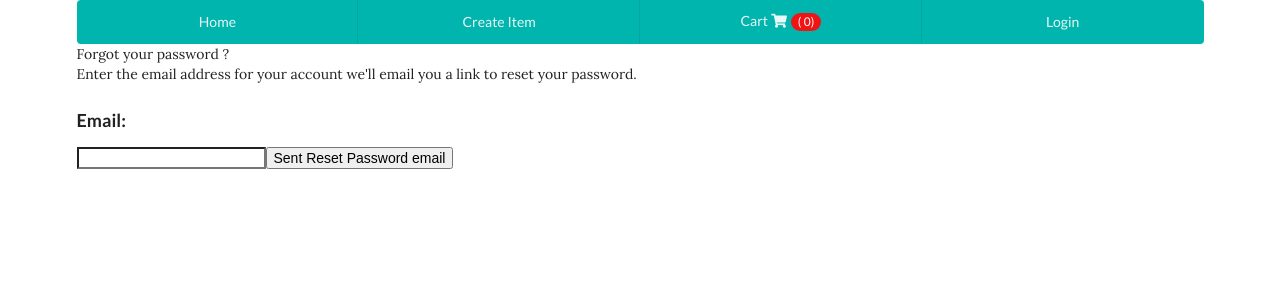
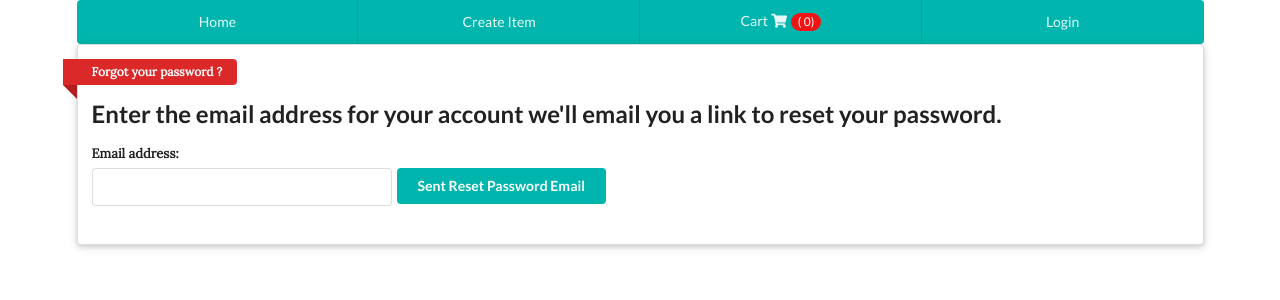
Before and after one commit to ThanhTran1324/shoppingcart, a React (Create React App) app: page /shoppingcart/forgotpassword in a window 1280 px wide. Shown: the top 300 px of the page. Built offline with nearby package versions, Linux system fonts and the light colour scheme; no server answers.

Commit message:
add new loginrequite component

```diff
--- a/src/actions/index.js
+++ b/src/actions/index.js
@@ -6,8 +6,7 @@ import {
   ITEM_DELETE,
   ITEM_FETCH,
   ITEM_EDIT,
-  ITEM_SORTED,
-  ITEM_FILTERED
+  ITEM_SORTED
 } from "./types";
 import { cartClean } from "./cartActions/";
 import uuid from "uuid";
@@ -194,14 +193,3 @@ export const itemSorted = (name, value) => (dispatch, getState) => {
     payload: sortedItems
   });
 };
-
-export const itemSearch = formValues => (dispatch, getState) => {
-  let items = getState().items;
-  let keyword = formValues.search;
-  //filter function
-  let filteredItem = [];
-  dispatch({
-    type: ITEM_FILTERED,
-    payload: filteredItem
-  });
-};
--- a/src/actions/types.js
+++ b/src/actions/types.js
@@ -6,4 +6,3 @@ export const ITEMS_FETCH = "ITEMS_FETCH";
 export const ITEM_FETCH = "ITEM_FETCH";
 export const ITEM_DELETE = "ITEM_DELETE";
 export const ITEM_SORTED = "ITEM_SORTED";
-export const ITEM_FILTERED = "ITEM_FILTERED";
--- a/src/components/CartView.js
+++ b/src/components/CartView.js
@@ -1,11 +1,13 @@
 import React, { Component } from "react";
 import { connect } from "react-redux";
+import { Link } from "react-router-dom";
 //import { Link } from "react-router-dom";
 import { cartRemove, cartFetch } from "../actions/cartActions";
 import PaypalButton from "./PaypalButton";
+import LoginRequiteBanner from "./LoginRequiteBanner";
 export class CartView extends Component {
   state = {
-    total: 5
+    total: 0
   };
 
   componentDidMount() {
@@ -60,7 +62,21 @@ export class CartView extends Component {
     });
     return totalprice;
   };
+  LoginRequiteContent = () => {
+    return (
+      <div>
+        Please{" "}
+        {
+          <Link className="ui teal button" to="/shoppingcart/login">
+            Login
+          </Link>
+        }{" "}
+        To Start Shopping!
+      </div>
+    );
+  };
   render() {
+    if (this.props.isSignedIn) {
       if (this.props.cart !== null) {
         return (
           <div className="ui container" style={{ justifyContent: "center" }}>
@@ -84,11 +100,20 @@ export class CartView extends Component {
           </div>
         );
       } else return <div>Your Cart is empty !</div>;
+    } else {
+      return (
+        <LoginRequiteBanner
+          banner="Please Login"
+          content={this.LoginRequiteContent()}
+        ></LoginRequiteBanner>
+      );
+    }
   }
 }
 const mapStateToProps = state => {
   return {
-    cart: state.cart
+    cart: state.cart,
+    isSignedIn: state.auth.isSignedIn
   };
 };
 export default connect(mapStateToProps, { cartRemove, cartFetch })(CartView);
--- a/src/components/ForGotPassword.js
+++ b/src/components/ForGotPassword.js
@@ -1,7 +1,40 @@
 import React, { Component } from "react";
 import firebase from "firebase";
+
+import LoginRequiteBanner from "./LoginRequiteBanner";
 export class ForGotPassword extends Component {
   componentWillMount = () => {};
+  content = () => {
+    return (
+      <div>
+        <h2>
+          Enter the email address for your account we'll email you a link to
+          reset your password.
+        </h2>
+        <p></p>
+        <form className="ui form">
+          <div class="field">
+            <label>Email address: </label>
+            <input
+              type="text"
+              id="email"
+              autoComplete="off"
+              style={{ width: "300px" }}
+            ></input>
+            <button
+              onClick={this.handleSubmit}
+              className="ui interted teal button "
+              style={{ marginLeft: "5px" }}
+            >
+              Sent Reset Password Email
+            </button>
+            <h2 id="output"> </h2>
+          </div>
+        </form>
+        <p></p>
+      </div>
+    );
+  };
   handleSubmit = event => {
     event.preventDefault();
     var auth = firebase.auth();
@@ -21,19 +54,10 @@ export class ForGotPassword extends Component {
   };
   render() {
     return (
-      <div className="ui container">
-        <form>
-          <label>Forgot your password ? </label>
-          <p>
-            Enter the email address for your account we'll email you a link to
-            reset your password.
-          </p>
-          <h3>Email: </h3>
-          <input type="text" id="email"></input>
-          <button onClick={this.handleSubmit}>Sent Reset Password email</button>
-          <h2 id="output"> </h2>
-        </form>
-      </div>
+      <LoginRequiteBanner
+        banner="Forgot your password ? "
+        content={this.content()}
+      ></LoginRequiteBanner>
     );
   }
 }
--- a/src/components/ItemList.js
+++ b/src/components/ItemList.js
@@ -5,6 +5,7 @@ import { Link } from "react-router-dom";
 import { itemsFetch } from "../actions";
 import { cartAdd } from "../actions/cartActions";
 import SortAndFilter from "./SortAndFilter";
+
 export class ItemList extends Component {
   componentDidMount() {
     this.props.itemsFetch();
@@ -105,7 +106,11 @@ export class ItemList extends Component {
     });
   };
   render() {
-    if (Object.keys(this.props.items).length === 0) {
+    console.log(this.props.sortAndFilterFormValue);
+    if (
+      Object.keys(this.props.items).length === 0 &&
+      !this.props.sortAndFilterFormValue
+    ) {
       return (
         <div className="ui fluid container ">
           <div className="ui segment">
@@ -130,7 +135,8 @@ export class ItemList extends Component {
 const mapStateToProps = state => {
   return {
     items: state.items,
-    currentUserId: state.auth.userId
+    currentUserId: state.auth.userId,
+    sortAndFilterFormValue: state.form.SortAndFilterForm
   };
 };
 export default connect(mapStateToProps, { itemsFetch, cartAdd })(ItemList);
--- a/src/components/ItemNew.js
+++ b/src/components/ItemNew.js
@@ -1,6 +1,8 @@
 import React, { Component } from "react";
 import { connect } from "react-redux";
+import { Link } from "react-router-dom";
 
+import LoginRequiteBanner from "./LoginRequiteBanner";
 import { itemCreate } from "../actions";
 import ItemForm from "./ItemForm";
 
@@ -9,12 +11,28 @@ class ItemNew extends Component {
     console.log(formValue);
     this.props.itemCreate(formValue);
   };
+  LoginRequiteContent = () => {
+    return (
+      <div>
+        Please{" "}
+        {
+          <Link className="ui teal button" to="/shoppingcart/login">
+            Login
+          </Link>
+        }{" "}
+        To Start Shopping!
+      </div>
+    );
+  };
   render() {
     if (this.props.isSignedIn)
       return <ItemForm onSubmit={this.onSubmit}></ItemForm>;
     else {
       return (
-        <div className="ui  container ">Please Login To Create New Item !</div>
+        <LoginRequiteBanner
+          banner="Please Login"
+          content={this.LoginRequiteContent()}
+        ></LoginRequiteBanner>
       );
     }
   }
--- /dev/null
+++ b/src/components/LoginRequiteBanner.js
@@ -0,0 +1,19 @@
+import React from "react";
+
+function LoginRequiteBanner(props) {
+  return (
+    <div className="ui container">
+      <div class="ui one column grid">
+        <div class="column">
+          <div class="ui raised segment">
+            <p class="ui red ribbon label">{props.banner}</p>
+            <p></p>
+            {props.content}
+          </div>
+        </div>
+      </div>
+    </div>
+  );
+}
+
+export default LoginRequiteBanner;
--- a/src/components/SortAndFilter.js
+++ b/src/components/SortAndFilter.js
@@ -1,7 +1,7 @@
 import React, { Component } from "react";
 import { connect } from "react-redux";
-import { itemSorted, itemSearch } from "../actions/";
-import { Field, reduxForm, formValues } from "redux-form";
+import { itemSorted } from "../actions/";
+import { Field, reduxForm } from "redux-form";
 
 export class SortAndFilter extends Component {
   renderSelecter = ({ name, input, label, option }) => {
@@ -33,23 +33,15 @@ export class SortAndFilter extends Component {
     }
   };
 
-  handleOnSearch = formValues => {
-    this.props.itemSearch(formValues);
-  };
+  handleOnSearch = formValues => {};
   renderSearch = ({ input, name }) => {
     return (
-      <form
-        onSubmit={this.props.handleSubmit(this.handleOnSearch)}
-        className="ui fluid category search"
-      >
-        <div className="ui icon input">
-          <input
-            {...input}
-            className="prompt"
-            type="text"
-            placeholder="Search..."
-          ></input>
-          <i className="search icon"></i>
+      <form onSubmit={this.props.handleSubmit(this.handleOnSearch)}>
+        <div className="ui input " style={{ width: "100%" }}>
+          <input {...input} type="text" placeholder="Search..."></input>{" "}
+          <button className="ui button">
+            <i className="search icon"></i>
+          </button>
         </div>
       </form>
     );
@@ -98,9 +90,7 @@ const mapStateToProps = state => {
     items: state.items
   };
 };
-const wrapper = connect(mapStateToProps, { itemSorted, itemSearch })(
-  SortAndFilter
-);
+const wrapper = connect(mapStateToProps, { itemSorted })(SortAndFilter);
 export default reduxForm({
   form: "SortAndFilterForm"
 })(wrapper);
--- a/src/reducers/itemReducer.js
+++ b/src/reducers/itemReducer.js
@@ -4,8 +4,7 @@ import {
   ITEMS_FETCH,
   ITEM_FETCH,
   ITEM_DELETE,
-  ITEM_SORTED,
-  ITEM_FILTERED
+  ITEM_SORTED
 } from "../actions/types";
 import _ from "lodash";
 export default (state = {}, action) => {
@@ -18,14 +17,13 @@ export default (state = {}, action) => {
       return { ...state, [action.payload.id]: action.payload };
     case ITEMS_FETCH:
       // console.log("got items");
-      return { ...state, ..._.mapKeys(action.payload, "id") };
+      return { ..._.mapKeys(action.payload, "id") };
     case ITEM_DELETE:
       return _.omit(state, action.payload);
     case ITEM_SORTED:
       // console.table(action.payload);
       return _.mapKeys(action.payload, "id");
-    case ITEM_FILTERED:
-      return action.payload; // need fix
+
     default:
       return state;
   }
```
Also changed, not shown: src/images/background.jpg (deleted). Lines whose indentation alone changed are shown as unchanged.
